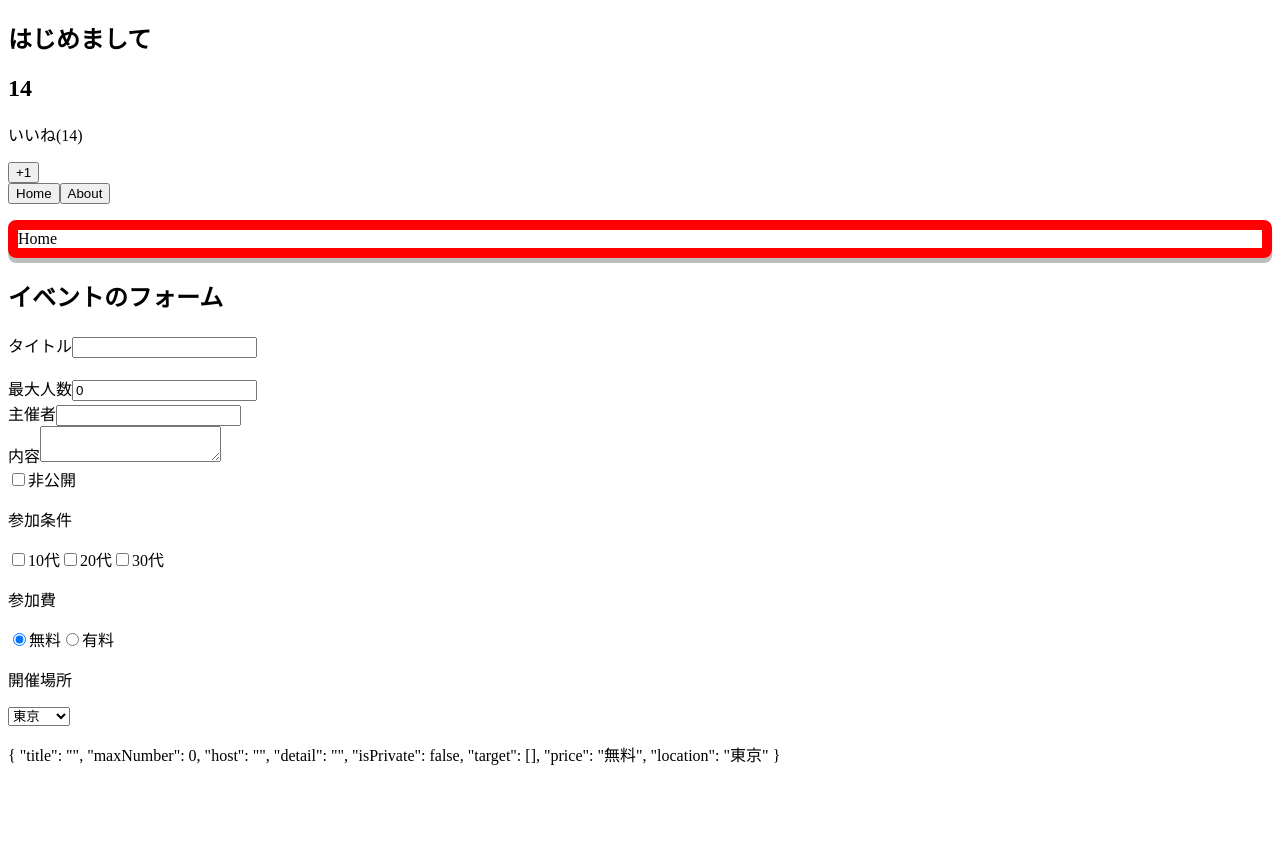
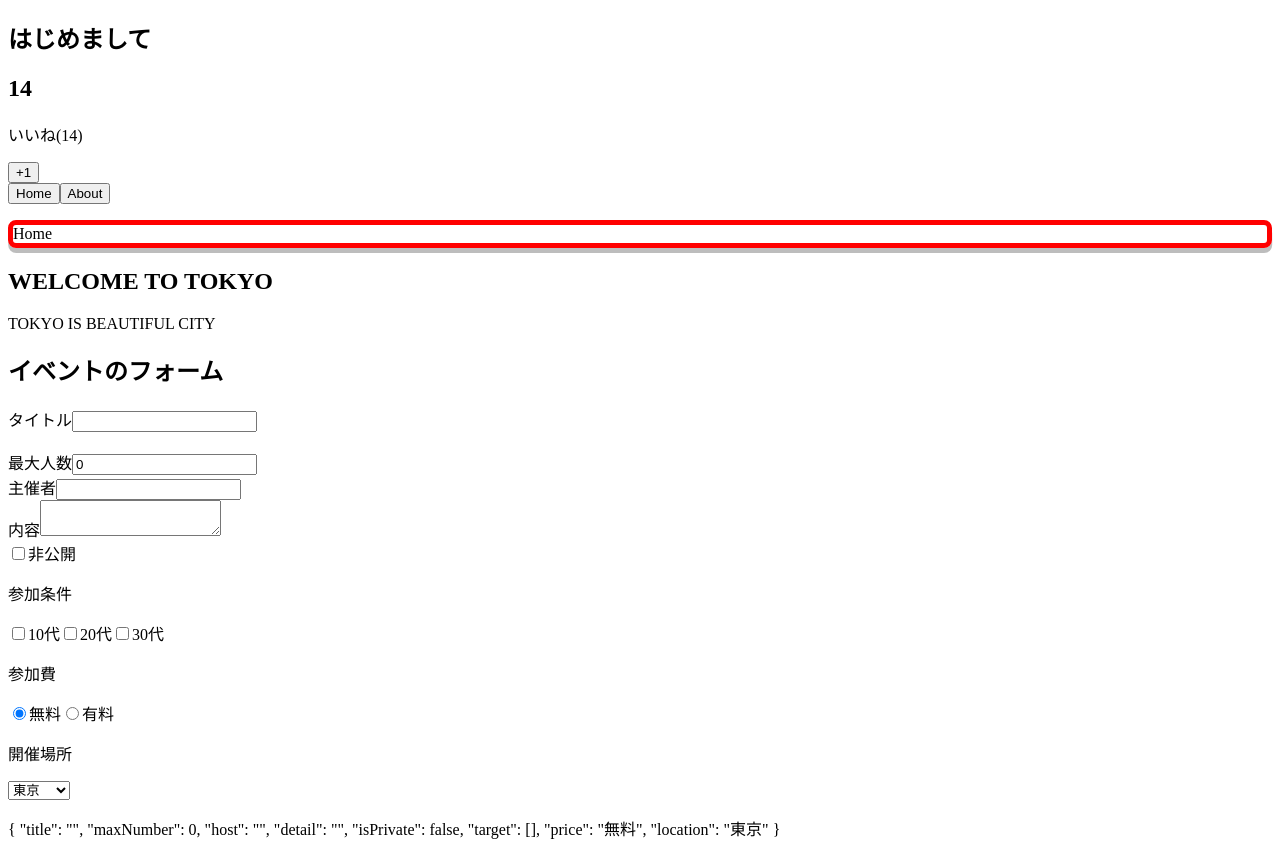
Before and after one commit to tyamap/study, a Vue app in the folder vuejs/vueCLI/practice/: page / in a window 1280 px wide. Before the commit the page ends 800 px from the top, so only its background shows below. Built offline with nearby package versions, Linux system fonts and the light colour scheme.

Commit message:
フィルター

```diff
--- a/vuejs/vueCLI/practice/src/components/Home.vue
+++ b/vuejs/vueCLI/practice/src/components/Home.vue
@@ -1,11 +1,19 @@
 <template>
   <div>
-    <p v-border:solid.shadow.round="{width: '10px', color: 'red'}">Home</p>
+    <p v-border:solid.shadow.round="{width: '5px', color: 'red'}">Home</p>
+    <h2>{{ title | upperCase}}</h2>
+    <p>{{ subTitle | upperCase }}</p>
   </div>
 </template>
 
 <script>
 export default {
+  data(){
+    return{
+      title: 'Welcome to Tokyo',
+      subTitle: 'Tokyo is beautiful city'
+    }
+  },
   directives: {
     border (el, binding) {
       el.style.border = 'solid black 2px'; // DOM要素に対する操作
--- a/vuejs/vueCLI/practice/src/main.js
+++ b/vuejs/vueCLI/practice/src/main.js
@@ -6,6 +6,11 @@ Vue.config.productionTip = false
 // コンポーネントのグローバル登録
 Vue.component('LikeNumber', LikeNumber)
 
+// フィルター
+Vue.filter("upperCase", function (value) {
+  return value.toUpperCase();
+})
+
 new Vue({
   render: h => h(App),
 }).$mount('#app')
```
